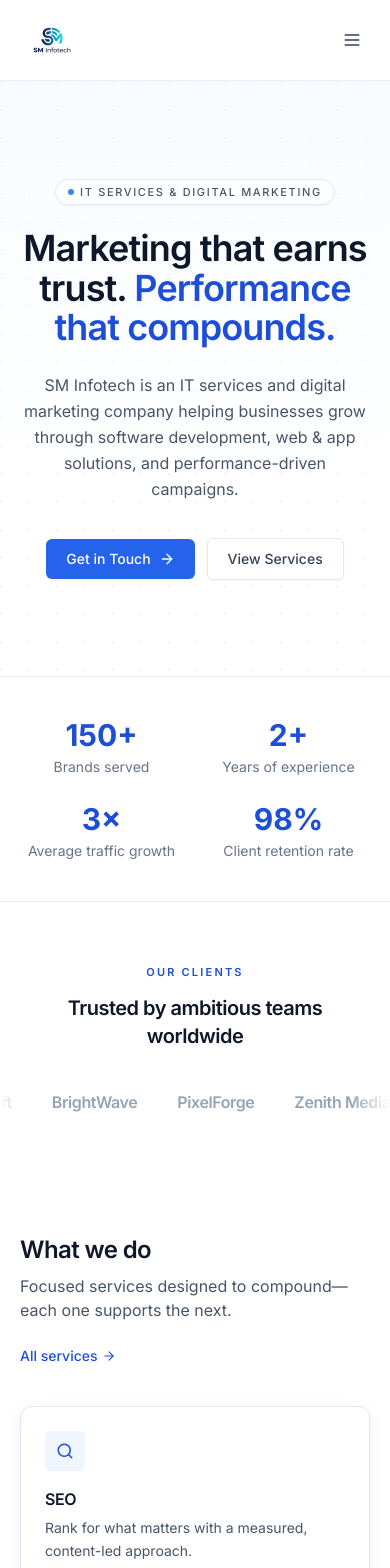
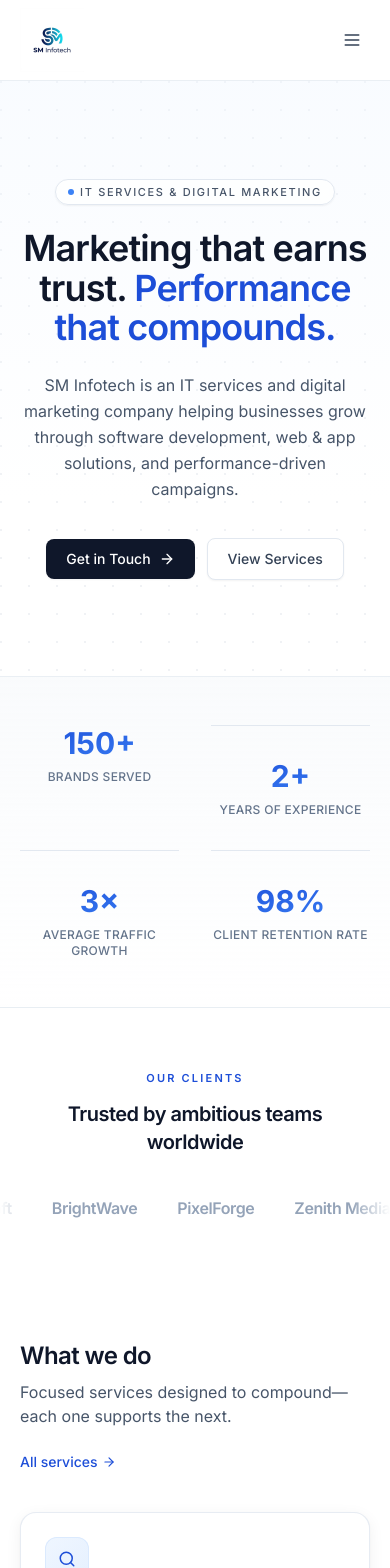
Before and after one commit to whatapi00-max/sm-infotech, a React (Vite) app: page / in a window 390 px wide. Shown: the top 1568 px of the page. Built offline with nearby package versions, Linux system fonts and the light colour scheme.

Commit message:
Refine design system: elevated cards with hover lift, gradient stats, icon-tile, refined badges and buttons

```diff
--- a/src/index.css
+++ b/src/index.css
@@ -33,21 +33,30 @@
     @apply mx-auto w-full max-w-6xl px-5 sm:px-6 lg:px-8;
   }
   .btn-primary {
-    @apply inline-flex items-center justify-center gap-2 rounded-md bg-brand-600 px-5 py-2.5 text-sm font-medium text-white shadow-sm transition hover:bg-brand-700 focus:outline-none focus:ring-2 focus:ring-brand-500 focus:ring-offset-2 disabled:opacity-60 disabled:cursor-not-allowed;
+    @apply inline-flex items-center justify-center gap-2 rounded-lg bg-slate-900 px-5 py-2.5 text-sm font-medium text-white shadow-sm transition-all hover:bg-brand-700 hover:shadow-md hover:-translate-y-0.5 focus:outline-none focus:ring-2 focus:ring-brand-500 focus:ring-offset-2 disabled:opacity-60 disabled:cursor-not-allowed;
   }
   .btn-secondary {
-    @apply inline-flex items-center justify-center gap-2 rounded-md border border-slate-200 bg-white px-5 py-2.5 text-sm font-medium text-slate-700 shadow-sm transition hover:bg-slate-50 focus:outline-none focus:ring-2 focus:ring-brand-500 focus:ring-offset-2;
+    @apply inline-flex items-center justify-center gap-2 rounded-lg border border-slate-200 bg-white px-5 py-2.5 text-sm font-medium text-slate-700 shadow-sm transition-all hover:border-slate-300 hover:bg-slate-50 hover:-translate-y-0.5 focus:outline-none focus:ring-2 focus:ring-brand-500 focus:ring-offset-2;
   }
   .card {
-    @apply rounded-xl border border-slate-200 bg-white p-6 shadow-soft transition hover:border-slate-300;
+    @apply relative rounded-2xl border border-slate-200/80 bg-white p-6 shadow-soft transition-all duration-300 hover:border-brand-200 hover:shadow-lg hover:-translate-y-1;
+  }
+  .icon-tile {
+    @apply grid h-11 w-11 place-items-center rounded-xl bg-gradient-to-br from-brand-50 to-brand-100/70 text-brand-700 ring-1 ring-inset ring-brand-100 transition-colors;
   }
   .input {
-    @apply w-full rounded-md border border-slate-200 bg-white px-3.5 py-2.5 text-sm text-slate-900 placeholder-slate-400 shadow-sm transition focus:border-brand-500 focus:outline-none focus:ring-2 focus:ring-brand-500/30;
+    @apply w-full rounded-lg border border-slate-200 bg-white px-3.5 py-2.5 text-sm text-slate-900 placeholder-slate-400 shadow-sm transition focus:border-brand-500 focus:outline-none focus:ring-2 focus:ring-brand-500/30;
   }
   .label {
     @apply block text-sm font-medium text-slate-700 mb-1.5;
   }
   .badge {
-    @apply inline-flex items-center rounded-full bg-brand-50 px-2.5 py-0.5 text-xs font-medium text-brand-700;
+    @apply inline-flex items-center gap-1.5 rounded-full border border-brand-100 bg-brand-50 px-3 py-1 text-[11px] font-semibold tracking-[0.12em] uppercase text-brand-700;
+  }
+  .eyebrow {
+    @apply text-[11px] font-semibold tracking-[0.2em] uppercase text-brand-700;
+  }
+  .section-alt {
+    @apply bg-gradient-to-b from-slate-50/80 to-white border-y border-slate-200/70;
   }
 }
--- a/src/pages/About.tsx
+++ b/src/pages/About.tsx
@@ -163,7 +163,7 @@ export default function About() {
           <div className="grid gap-5 sm:grid-cols-2 lg:grid-cols-4">
             {values.map((v) => (
               <div key={v.title} className="card hover:border-brand-200 hover:shadow-md transition-all">
-                <div className="grid h-10 w-10 place-items-center rounded-md bg-brand-50 text-brand-700">
+                <div className="icon-tile">
                   <v.icon size={18} />
                 </div>
                 <h3 className="mt-4 text-sm font-semibold">{v.title}</h3>
--- a/src/pages/Home.tsx
+++ b/src/pages/Home.tsx
@@ -125,13 +125,17 @@ export default function Home() {
       </section>
 
       {/* Stats strip */}
-      <section className="border-y border-slate-200 bg-white">
-        <div className="container-page py-10">
-          <dl className="grid grid-cols-2 gap-6 sm:grid-cols-4">
-            {stats.map((s) => (
-              <div key={s.label} className="text-center">
-                <dt className="text-3xl font-bold text-brand-700">{s.value}</dt>
-                <dd className="mt-1 text-sm text-slate-500">{s.label}</dd>
+      <section className="section-alt">
+        <div className="container-page py-12">
+          <dl className="grid grid-cols-2 gap-8 sm:grid-cols-4 divide-y divide-slate-200 sm:divide-y-0 sm:divide-x">
+            {stats.map((s, i) => (
+              <div key={s.label} className={`text-center ${i === 0 ? 'pt-0' : 'pt-8'} sm:pt-0 sm:px-4`}>
+                <dt className="text-3xl sm:text-4xl font-bold bg-gradient-to-br from-brand-700 to-brand-500 bg-clip-text text-transparent">
+                  {s.value}
+                </dt>
+                <dd className="mt-2 text-xs sm:text-sm font-medium tracking-wide text-slate-500 uppercase">
+                  {s.label}
+                </dd>
               </div>
             ))}
           </dl>
@@ -187,7 +191,7 @@ export default function Home() {
         <div className="grid gap-5 sm:grid-cols-2 lg:grid-cols-3">
           {services.map((s) => (
             <div key={s.title} className="card group hover:border-brand-200 hover:shadow-md transition-all">
-              <div className="grid h-10 w-10 place-items-center rounded-md bg-brand-50 text-brand-700">
+              <div className="icon-tile">
                 <s.icon size={18} />
               </div>
               <h3 className="mt-4 text-base font-semibold">{s.title}</h3>
@@ -206,7 +210,7 @@ export default function Home() {
         <div className="mt-10 grid gap-5 md:grid-cols-3">
           {reasons.map((r) => (
             <div key={r.title} className="card">
-              <div className="grid h-10 w-10 place-items-center rounded-md bg-brand-50 text-brand-700">
+              <div className="icon-tile">
                 <r.icon size={18} />
               </div>
               <h3 className="mt-4 text-base font-semibold">{r.title}</h3>
--- a/src/pages/Services.tsx
+++ b/src/pages/Services.tsx
@@ -92,7 +92,7 @@ export default function Services() {
               to={`/contact?service=${encodeURIComponent(s.title)}`}
               className="card group hover:border-brand-200 hover:shadow-md transition-all flex flex-col"
             >
-              <div className="grid h-10 w-10 place-items-center rounded-md bg-brand-50 text-brand-700">
+              <div className="icon-tile">
                 <s.icon size={18} />
               </div>
               <h3 className="mt-4 text-base font-semibold group-hover:text-brand-700 transition-colors">
@@ -123,7 +123,7 @@ export default function Services() {
                 <span className="absolute top-4 right-4 text-4xl font-black text-slate-100 select-none leading-none">
                   {p.step}
                 </span>
-                <div className="grid h-10 w-10 place-items-center rounded-md bg-brand-50 text-brand-700">
+                <div className="icon-tile">
                   <p.icon size={18} />
                 </div>
                 <h3 className="mt-4 text-base font-semibold">{p.title}</h3>
```
